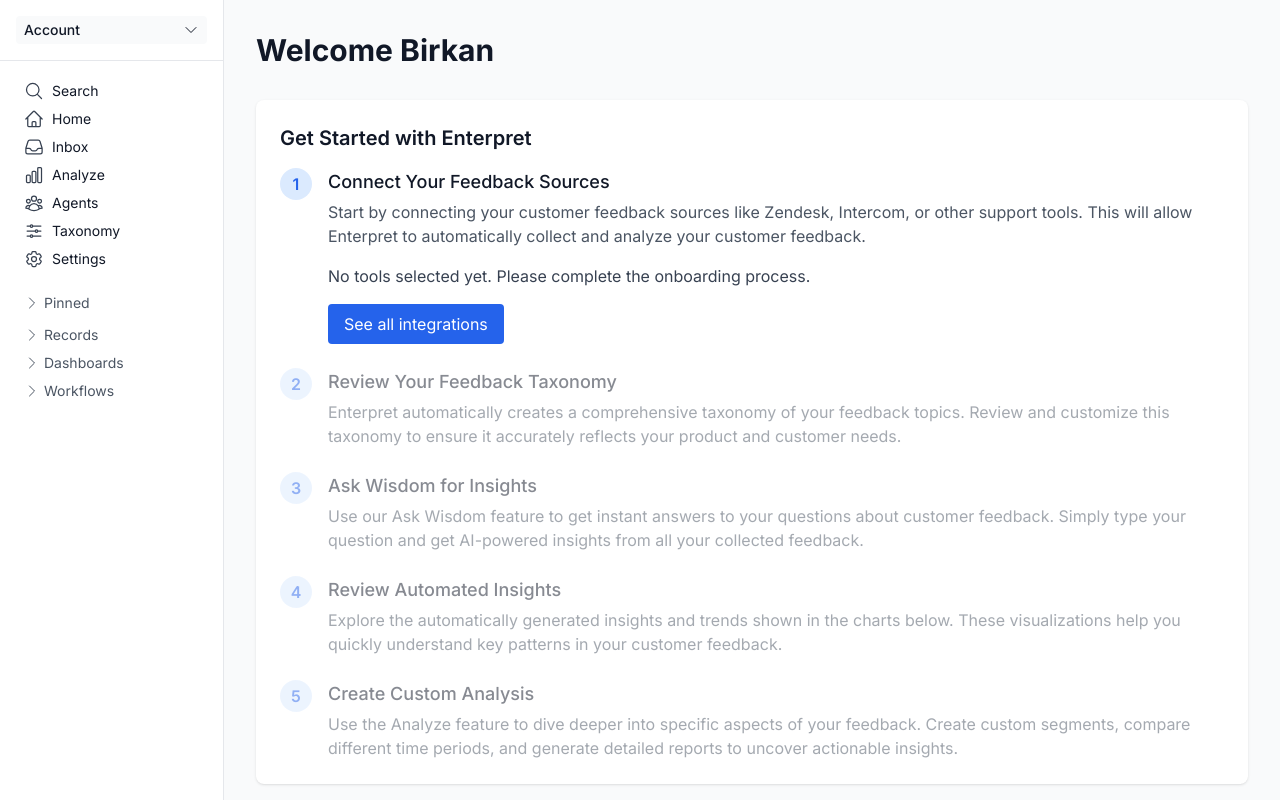
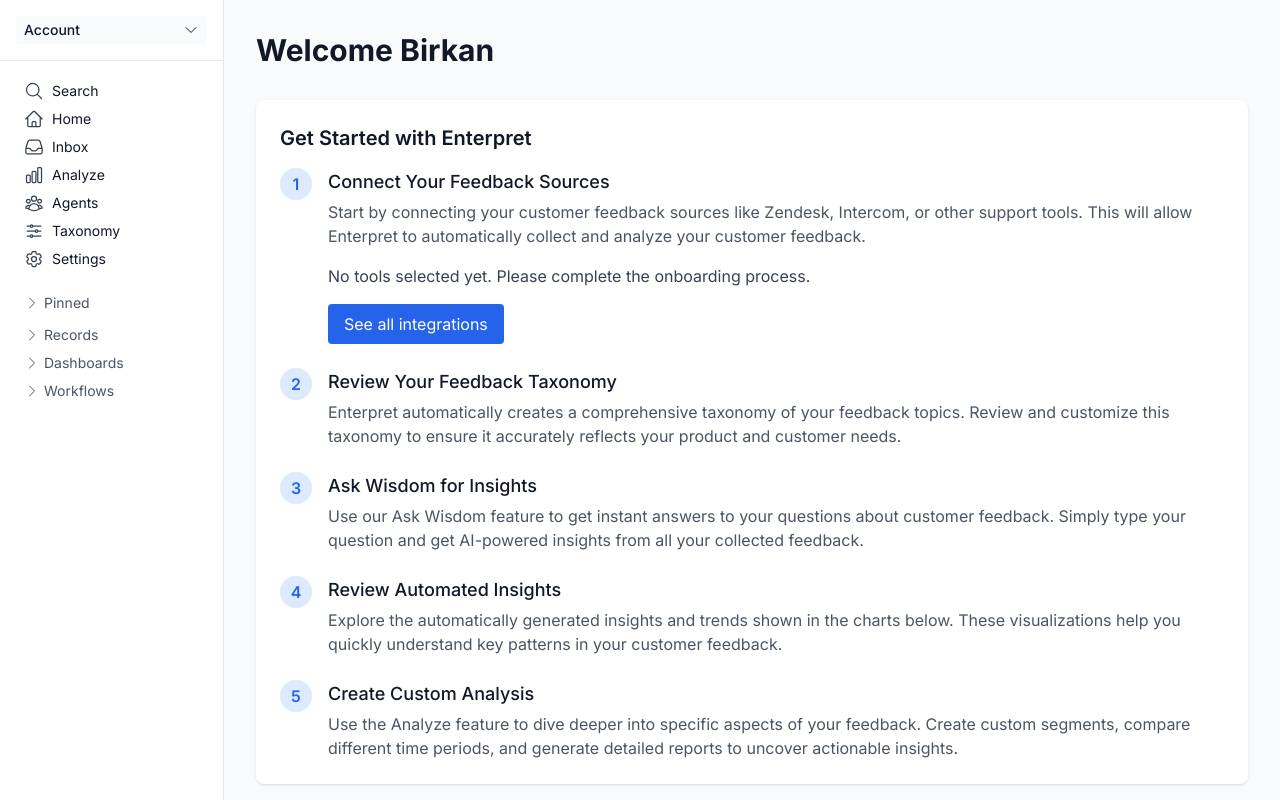
Before and after one commit to birkanicacan/proj-phx-dev, a Next.js app: page /home in a window 1280 px wide. Built offline with nearby package versions, Linux system fonts and the light colour scheme; sample sign-in values are in the browser's storage.

Commit message:
added home get started dim behavior

```diff
--- a/app/home/page.tsx
+++ b/app/home/page.tsx
@@ -248,6 +248,10 @@ export default function HomePage() {
   const [showIntegrationDialog, setShowIntegrationDialog] = useState(false);
   const [enabledIntegrations, setEnabledIntegrations] = useState<string[]>([]);
   const [isStep1Collapsed, setIsStep1Collapsed] = useState(false);
+  const [isStep2Collapsed, setIsStep2Collapsed] = useState(false);
+  const [isStep3Collapsed, setIsStep3Collapsed] = useState(false);
+  const [isStep4Collapsed, setIsStep4Collapsed] = useState(false);
+  const [isStep5Collapsed, setIsStep5Collapsed] = useState(false);
   const [wisdomQuery, setWisdomQuery] = useState('');
 
   useEffect(() => {
@@ -388,7 +392,7 @@ export default function HomePage() {
               </div>
             </div>
 
-            <div className={`flex items-start space-x-4 ${!isStep1Collapsed ? 'opacity-50' : ''}`}>
+            <div className={`flex items-start space-x-4 ${isStep2Collapsed ? 'opacity-50' : ''}`} onClick={() => setIsStep2Collapsed(!isStep2Collapsed)}>
               <div className="flex-shrink-0 w-8 h-8 bg-blue-100 rounded-full flex items-center justify-center">
                 <span className="text-blue-600 font-semibold">2</span>
               </div>
@@ -398,7 +402,7 @@ export default function HomePage() {
               </div>
             </div>
 
-            <div className={`flex items-start space-x-4 ${!isStep1Collapsed ? 'opacity-50' : ''}`}>
+            <div className={`flex items-start space-x-4 ${isStep3Collapsed ? 'opacity-50' : ''}`} onClick={() => setIsStep3Collapsed(!isStep3Collapsed)}>
               <div className="flex-shrink-0 w-8 h-8 bg-blue-100 rounded-full flex items-center justify-center">
                 <span className="text-blue-600 font-semibold">3</span>
               </div>
@@ -408,7 +412,7 @@ export default function HomePage() {
               </div>
             </div>
 
-            <div className={`flex items-start space-x-4 ${!isStep1Collapsed ? 'opacity-50' : ''}`}>
+            <div className={`flex items-start space-x-4 ${isStep4Collapsed ? 'opacity-50' : ''}`} onClick={() => setIsStep4Collapsed(!isStep4Collapsed)}>
               <div className="flex-shrink-0 w-8 h-8 bg-blue-100 rounded-full flex items-center justify-center">
                 <span className="text-blue-600 font-semibold">4</span>
               </div>
@@ -418,7 +422,7 @@ export default function HomePage() {
               </div>
             </div>
 
-            <div className={`flex items-start space-x-4 ${!isStep1Collapsed ? 'opacity-50' : ''}`}>
+            <div className={`flex items-start space-x-4 ${isStep5Collapsed ? 'opacity-50' : ''}`} onClick={() => setIsStep5Collapsed(!isStep5Collapsed)}>
               <div className="flex-shrink-0 w-8 h-8 bg-blue-100 rounded-full flex items-center justify-center">
                 <span className="text-blue-600 font-semibold">5</span>
               </div>
```
